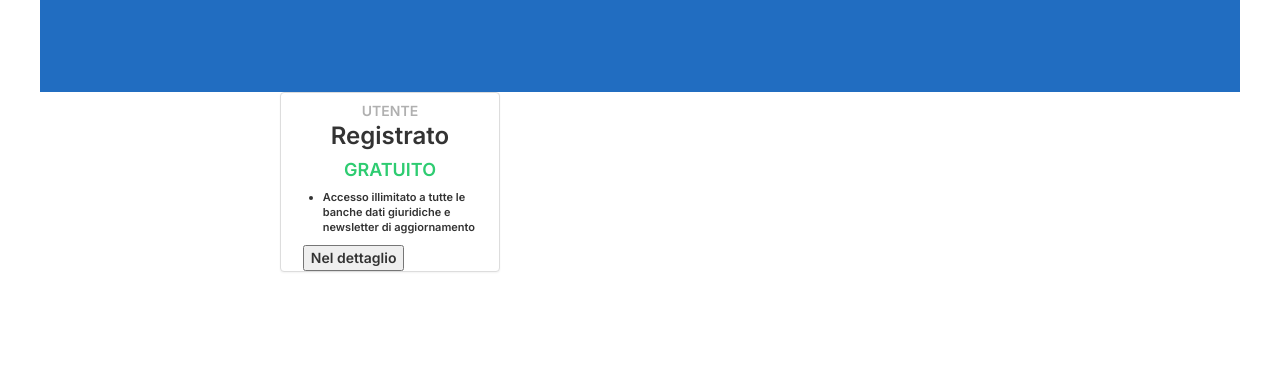
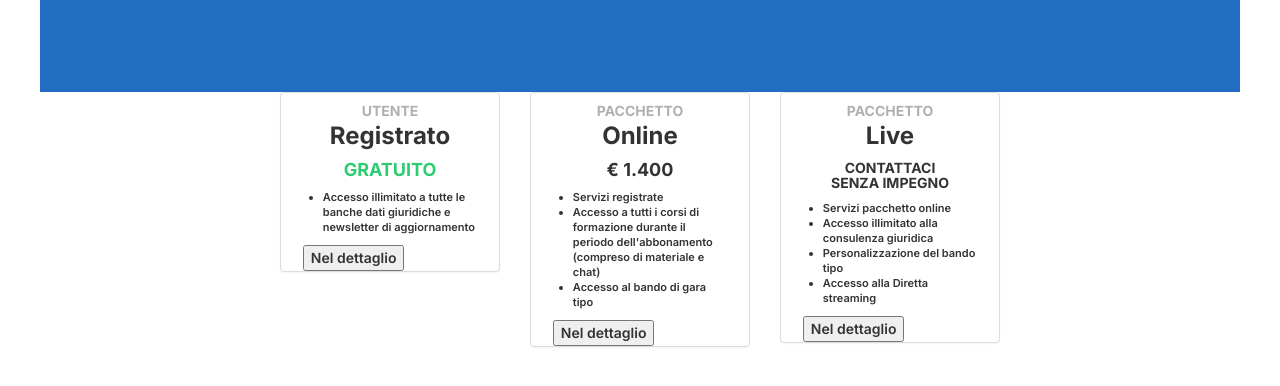
Before and after one commit to Andrea-Baggio/ca_abbonati_template, a plain HTML site: page index.html in a window 1280 px wide. Shown: the part 188-574 px from the top of the page. Drawn offline with nearby package versions, Linux system fonts and the light colour scheme.

Commit message:
Update index.html

```diff
--- a/index.html
+++ b/index.html
@@ -2,98 +2,110 @@
 <html lang="en">
 <head>
   <meta charset="UTF-8">
-        <meta name="viewport" content="width=device-width, initial-scale=1.0">
-        <!-- style -->
-        <link rel="stylesheet" href="style.css">
+  <meta name="viewport" content="width=device-width, initial-scale=1.0"><!-- style -->
+  <link rel="stylesheet" href="style.css"><!-- font -->
+  <link rel="preconnect" href="https://fonts.googleapis.com">
+  <link rel="preconnect" href="https://fonts.gstatic.com" crossorigin="">
+  <link href="https://fonts.googleapis.com/css2?family=Inter:wght@600;700;800&amp;display=swap" rel="stylesheet"><!-- font awesome -->
+  <link rel="stylesheet" href="https://stackpath.bootstrapcdn.com/font-awesome/4.7.0/css/font-awesome.min.css"><!-- Latest compiled and minified CSS -->
+  <link rel="stylesheet" href="https://cdn.jsdelivr.net/npm/bootstrap@3.4.1/dist/css/bootstrap.min.css" integrity="sha384-HSMxcRTRxnN+Bdg0JdbxYKrThecOKuH5zCYotlSAcp1+c8xmyTe9GYg1l9a69psu" crossorigin="anonymous"><!-- Optional theme -->
+  <link rel="stylesheet" href="https://cdn.jsdelivr.net/npm/bootstrap@3.4.1/dist/css/bootstrap-theme.min.css" integrity="sha384-6pzBo3FDv/PJ8r2KRkGHifhEocL+1X2rVCTTkUfGk7/0pbek5mMa1upzvWbrUbOZ" crossorigin="anonymous"><!-- Latest compiled and minified JavaScript -->
 
-        <!-- font -->
-        <link rel="preconnect" href="https://fonts.googleapis.com">
-        <link rel="preconnect" href="https://fonts.gstatic.com" crossorigin>
-        <link href="https://fonts.googleapis.com/css2?family=Inter:wght@600;700;800&display=swap" rel="stylesheet">
-
-        <!-- font awesome -->
-        <link rel="stylesheet" href="https://stackpath.bootstrapcdn.com/font-awesome/4.7.0/css/font-awesome.min.css">
-
-        <!-- Latest compiled and minified CSS -->
-        <link rel="stylesheet" href="https://cdn.jsdelivr.net/npm/bootstrap@3.4.1/dist/css/bootstrap.min.css"
-        integrity="sha384-HSMxcRTRxnN+Bdg0JdbxYKrThecOKuH5zCYotlSAcp1+c8xmyTe9GYg1l9a69psu" crossorigin="anonymous">
-
-        <!-- Optional theme -->
-        <link rel="stylesheet" href="https://cdn.jsdelivr.net/npm/bootstrap@3.4.1/dist/css/bootstrap-theme.min.css"
-        integrity="sha384-6pzBo3FDv/PJ8r2KRkGHifhEocL+1X2rVCTTkUfGk7/0pbek5mMa1upzvWbrUbOZ" crossorigin="anonymous">
-
-        <!-- Latest compiled and minified JavaScript -->
-        <script src="https://cdn.jsdelivr.net/npm/bootstrap@3.4.1/dist/js/bootstrap.min.js"
-        integrity="sha384-aJ21OjlMXNL5UyIl/XNwTMqvzeRMZH2w8c5cRVpzpU8Y5bApTppSuUkhZXN0VxHd"
-        crossorigin="anonymous"></script>
+  <script src="https://cdn.jsdelivr.net/npm/bootstrap@3.4.1/dist/js/bootstrap.min.js" integrity="sha384-aJ21OjlMXNL5UyIl/XNwTMqvzeRMZH2w8c5cRVpzpU8Y5bApTppSuUkhZXN0VxHd" crossorigin="anonymous"></script>
   <title>Document</title>
 </head>
-
 <body>
   <div id="container">
     <div class="title-back-ground">
       <div class="box">
-                    <h1 class="title-container">
-                        Unisciti al network Codiceappalti.it
-                    </h1>
+        <h1 class="title-container">Unisciti al network Codiceappalti.it</h1>
       </div>
     </div>
+    <div class="box">
 
-            <div class="box">
+      <!-- first card -->
       <div class="row">
         <div class="col-sm-4">
           <div class="card">
             <div class="panel panel-default">
               <div class="card-container">
                 <div class="panel-head">
-                                <h5 class="card-name">UTENTE</h5>
-                                <h3>Registrato</h3>
-                                <h4 style="color: #2ecc71;">GRATUITO</h4>
+                  <h5 class="card-name"><b>UTENTE</b></h5>
+                  <h3><b>Registrato</b></h3>
+                  <h4 style="color: #2ecc71;"><b>GRATUITO</b></h4>
                 </div>
-
                 <ul>
-                                <li>
-                                    Accesso illimitato a tutte le banche dati giuridiche e newsletter di aggiornamento
-                                </li>
+                  <li>Accesso illimitato a tutte le banche dati giuridiche e newsletter di aggiornamento</li>
                 </ul>
-
-                            <div>
-                                <button>Nel dettaglio</button>
+                <div class="btn-container">
+                  <button class="detail-button">Nel dettaglio</button>
+                </div>
               </div>
             </div>
           </div>
         </div>
 
-
-
-
-
-
-                    <!-- <div class="col-sm-4">
+        <!-- second card -->
+        <div class="col-sm-4">
           <div class="card">
             <div class="panel panel-default">
-                          <div class="panel-heading">
-                            <h3 class="panel-title">Card 2</h3>
+              <div class="card-container">
+                <div class="panel-head">
+                  <h5 class="card-name"><b>PACCHETTO</b></h5>
+                  <h3><b>Online</b></h3>
+                  <h4><b>€ 1.400</b></h4>
                 </div>
-                          <div class="panel-body">
-                            Contenuto della card 2
+                <ul>
+                  <li>
+                    Servizi registrate
+                  </li>
+                  <li>
+                    Accesso a tutti i corsi di formazione durante il periodo dell'abbonamento (compreso di materiale e chat)
+                  </li>
+                  <li>
+                    Accesso al bando di gara tipo
+                  </li>
+                </ul>
+                <div class="btn-container">
+                  <button class="detail-button">Nel dettaglio</button>
                 </div>
               </div>
             </div>
           </div>
+        </div>
+
+        <!-- third card -->
         <div class="col-sm-4">
           <div class="card">
             <div class="panel panel-default">
-                          <div class="panel-heading">
-                            <h3 class="panel-title">Card 3</h3>
+              <div class="card-container">
+                <div class="panel-head">
+                  <h5 class="card-name"><b>PACCHETTO</b></h5>
+                  <h3><b>Live</b></h3>
+                  <h5><b>CONTATTACI <br> SENZA IMPEGNO</b></h5>
                 </div>
-                          <div class="panel-body">
-                            Contenuto della card 3
+                <ul>
+                  <li>
+                    Servizi pacchetto online
+                  </li>
+                  <li>
+                    Accesso illimitato alla consulenza giuridica
+                  </li>
+                  <li>
+                    Personalizzazione del bando tipo
+                  </li>
+                  <li>
+                    Accesso alla Diretta streaming
+                  </li>
+                </ul>
+                <div class="btn-container">
+                  <button class="detail-button">Nel dettaglio</button>
                 </div>
               </div>
             </div>
           </div>
-                  </div> -->
+        </div>
+      </div>
     </div>
   </div>
 </body>
```
Lines whose indentation alone changed are shown as unchanged.
